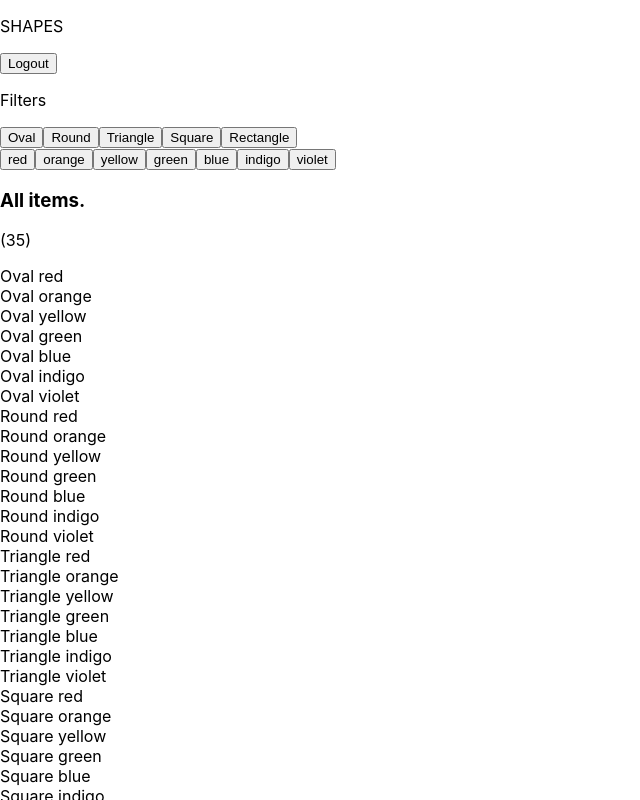
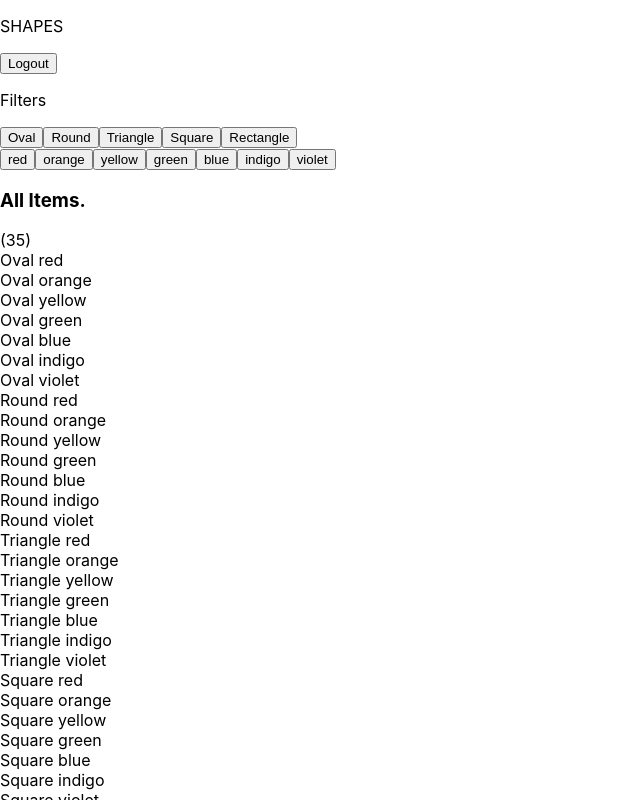
Before and after one commit to Oluwaseunus/bright, a React (Create React App) app: page /shapes in a window 1280 px wide. Shown: the top 800 px of the page, without its empty margins (0-640 px from the left). Built offline with nearby package versions, Linux system fonts and the light colour scheme; sample sign-in values are in the browser's storage.

Commit message:
feat: increase accuracy of item group label

```diff
--- a/src/components/Filters.tsx
+++ b/src/components/Filters.tsx
@@ -1,4 +1,3 @@
-import React from 'react';
 import { useDispatch, useSelector } from 'react-redux';
 
 import { RootState } from '../store';
@@ -12,8 +11,6 @@ export default function Filters() {
   const dispatch = useDispatch();
   const shapesInStore = useSelector((state: RootState) => state.shapes);
   const coloursInStore = useSelector((state: RootState) => state.colours);
-
-  console.log({ shapes, shapesInStore, colours, coloursInStore });
 
   function filterColour(colour: string) {
     return function () {
--- a/src/components/Items.tsx
+++ b/src/components/Items.tsx
@@ -1,31 +1,29 @@
 import React from 'react';
 import { useSelector } from 'react-redux';
+
+import { RootState } from '../store';
 import { items, filters } from '../data.json';
-import { RootState } from '../store';
+
+function generateHeader(shapes: string[], colours: string[]): string {
+  const shapesLength = shapes.length;
+  const coloursLength = colours.length;
+  const maxShapesLength = filters.shapes.length;
+  const maxColoursLength = filters.colours.length;
+  const allItemsLength = maxShapesLength + maxColoursLength;
+
+  if (shapesLength + coloursLength === allItemsLength) return 'All Items';
+  else if (shapesLength === maxShapesLength) {
+    if (coloursLength === 1) return `All ${colours[0]} items`;
+  } else if (coloursLength === maxColoursLength) {
+    if (shapesLength === 1) return `All ${shapes[0]} items`;
+  } else if (coloursLength === 1 && shapesLength === 1)
+    return `${shapes[0]} ${colours[0]} Items`;
+  return `Multiple Items`;
+}
 
 export default function Items() {
   const shapesInStore = useSelector((state: RootState) => state.shapes);
   const coloursInStore = useSelector((state: RootState) => state.colours);
-
-  const filteredShapesLength = shapesInStore.length;
-  const filteredColoursLength = coloursInStore.length;
-
-  let header;
-
-  const numberOfFilters = Object.values(filters).flat().length;
-  if (numberOfFilters === filteredShapesLength + filteredColoursLength) {
-    header = 'All items';
-  } else if (
-    shapesInStore.length === 1 &&
-    coloursInStore.length === filters.colours.length
-  ) {
-    header = `All ${shapesInStore[0]} items`;
-  } else if (
-    coloursInStore.length === 1 &&
-    shapesInStore.length === filters.shapes.length
-  ) {
-    header = `All ${coloursInStore[0]} items`;
-  } else header = 'Multiple items';
 
   const filteredItems = items.filter(
     item =>
@@ -34,8 +32,8 @@ export default function Items() {
 
   return (
     <div>
-      <h3>{header}.</h3>
-      <p>({filteredItems.length})</p>
+      <h3>{generateHeader(shapesInStore, coloursInStore)}.</h3>
+      <span>({filteredItems.length})</span>
 
       {filteredItems.map(({ shape, colour }) => (
         <div key={`${shape}+${colour}`}>
```
Also changed, not shown: 1 other file (tests, documents, lock files or other folders).
